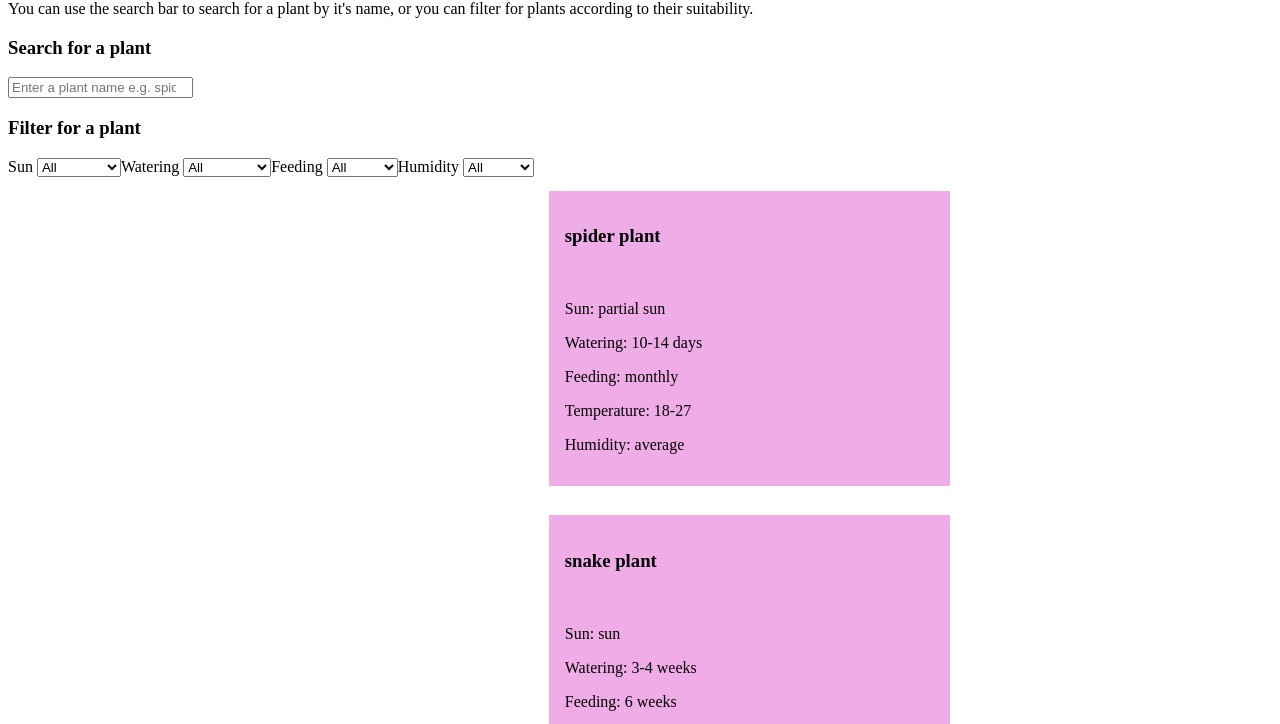
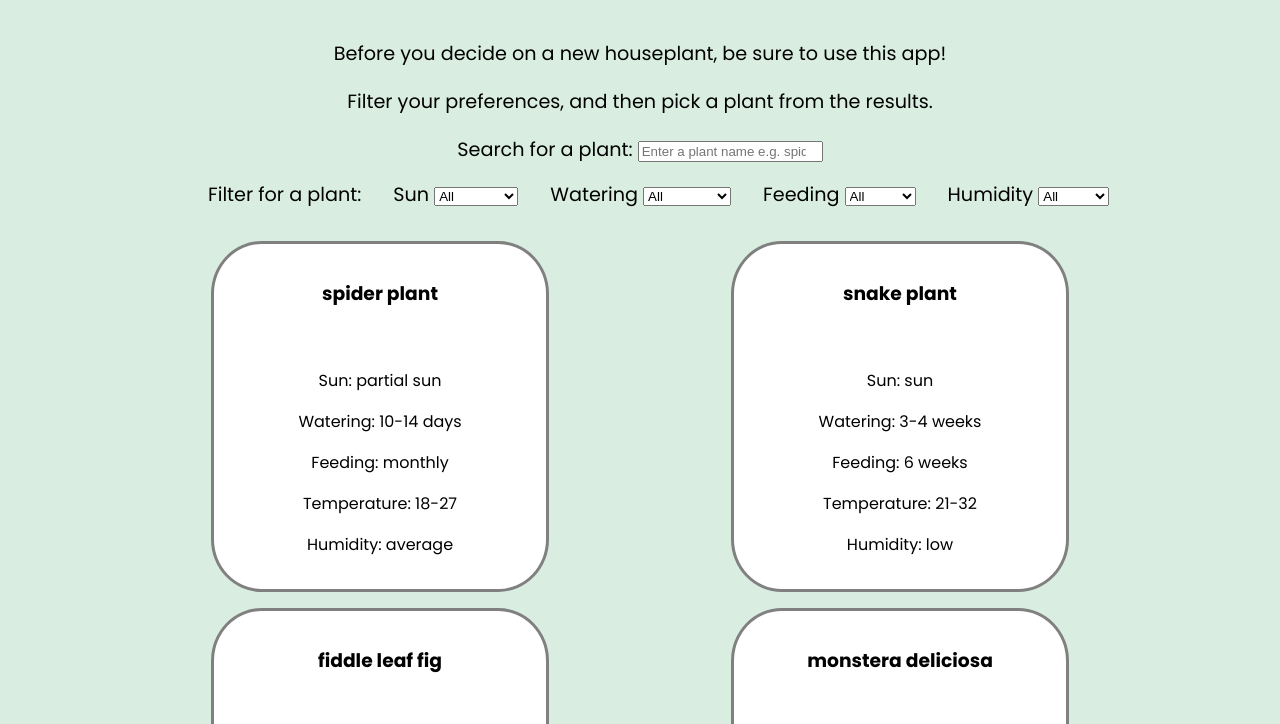
Before and after one commit to jourzy/search-plants, a plain HTML site: page index.html in a window 1280 px wide. Shown: the part 114-838 px from the top of the page. Drawn offline with Linux system fonts and the light colour scheme.

Commit message:
Created a gitignore and added styling

```diff
--- a/index.html
+++ b/index.html
@@ -5,20 +5,26 @@
     <meta name="viewport" content="width=device-width, initial-scale=1.0">
     <title>Document</title>
     <link rel="stylesheet" href="styles.css">
+    <link rel="preconnect" href="https://fonts.googleapis.com">
+    <link rel="preconnect" href="https://fonts.gstatic.com" crossorigin>
+    <link href="https://fonts.googleapis.com/css2?family=Poppins:ital,wght@0,
+                100;0,200;0,300;0,400;0,500;0,600;0,700;0,800;0,900;1,100;1,
+                200;1,300;1,400;1,500;1,600;1,700;1,800;1,900&display=swap"
+                rel="stylesheet">
 </head>
 <body>
     <header>
-        <h1>How not to kill your houseplants!</h1>
-        <p>Use this app to find information on how to care for the most common houseplants.</p>
-        <p>You can use the search bar to search for a plant by it's name, or you can filter for plants according to their suitability.</p>
+        <h1>🪴Find your perfect houseplant!🪴</h1>
+        <p>Before you decide on a new houseplant, be sure to use this app!</p>
+        <p>Filter your preferences, and then pick a plant from the results.</p>
       </header>
 
       <section id="searchArea">
-        <h3>Search for a plant</h3>
+        <label for="search">Search for a plant:</label>
         <input type="search" id="search" placeholder="Enter a plant name e.g. spider plant">
       </section>
       <section id="filterArea">
-        <h3>Filter for a plant</h3>
+        <p id="filterLabel">Filter for a plant:</p>
         <section class="filter">
           <label for="sun">Sun</label>
           <select id="sun">
@@ -44,9 +50,13 @@
            </select>
         </section>
 
+
       </section>
       <br>
-      <section id="displayArea" class="responsive-container"></section>
+      <br>
+      <section id="displayArea" class="container">
+
+      </section>
 
     <script src="index.js"></script>
 
--- a/index.js
+++ b/index.js
@@ -73,8 +73,6 @@ function getValues(allKeys, arrayOfObjects) {
 const plantsValues = getValues(plantsKeys, plants);
 // console.log(plantsValues);
 
-// put all select elements into an object
-const selections = document.getElementsByTagName("select");
 
 // function to add options to the select elements
 function addOptions(arrayOfObjects, selections) {
@@ -104,11 +102,16 @@ function addOptions(arrayOfObjects, selections) {
 }
 }
 
+// put all select elements into an object
+const selections = document.getElementsByTagName("select");
+
+// call the function to add the options to all the select elements
 addOptions(plantsValues, selections);
 
 // create some helper functions to reduce repetition of code
 function displayObjects(arrayOfObjects) {
   const displayArea = document.getElementById("displayArea");
+  // clear the display every time this function is called
   displayArea.innerHTML = "";
   if (arrayOfObjects.length===0) {
     displayArea.textContent = "No plants meet this criteria";
@@ -147,12 +150,15 @@ function displayObjects(arrayOfObjects) {
   }
 }
 
+// call the function to display the plants
 displayObjects(plants);
 
+// initialise an object that will store the users' selections to filter the houseplants
 let selectedFilters = {};
+// initialise an array that will copy the original plants array and be used to filter the output
 let filteredArray = [];
 
-// i tried to add a parameter but it didnt work when i ran it
+
 // when the user changes the select elements, this function filters the output according to their selections
 function filterDisplay() {
     // storing the id of the select element (which corresponds to the keys in the plant object)
@@ -168,28 +174,6 @@ function filterDisplay() {
     // create a filtered array that is a copy of original array of objects
     // this worked with fix of || {}
     filteredArray = plants.map(a => {return {...a}});
-
-    // didnt work issues:
-    // Uncaught TypeError: Cannot convert undefined or null to object at Function.entries (<anonymous>)
-    // let filteredArray = JSON.parse(JSON.stringify(plants));
-
-    // didnt work
-    // let filteredArray = [];
-    // filteredArray.map(plants);
-
-    // didnt work issues:
-    // Uncaught TypeError: Cannot convert undefined or null to object at Function.entries (<anonymous>)
-    // let filteredArray = [];
-    // for (i = 0; i < plants.length; i++) {
-    //   filteredArray[i] = plants[i];
-    // }
-
-    // this clone didnt work
-    // Uncaught TypeError: Cannot convert undefined or null to object at Function.entries (<anonymous>)
-    // let filteredArray = [...plants];
-
-    //******************* filtered plants is not renewing!!!! */
-    //filteredArray = plants; // this is not working second time around
 
     // checking filteredArray in the console
     console.log("filtered array: ");
@@ -228,26 +212,47 @@ function filterDisplay() {
 
 // create an array of select elements that we can loop through with forEach function
 const selectList = document.querySelectorAll("select");
-// we can use forEach function to add event lsitener to all these select elements
+// we can use forEach function to add event listener to all these select elements
 selectList.forEach(elem => elem.addEventListener("change", filterDisplay))
 
 
+    // didnt work issues:
+    // Uncaught TypeError: Cannot convert undefined or null to object at Function.entries (<anonymous>)
+    // let filteredArray = JSON.parse(JSON.stringify(plants));
+
+    // didnt work
+    // let filteredArray = [];
+    // filteredArray.map(plants);
+
+    // didnt work issues:
+    // Uncaught TypeError: Cannot convert undefined or null to object at Function.entries (<anonymous>)
+    // let filteredArray = [];
+    // for (i = 0; i < plants.length; i++) {
+    //   filteredArray[i] = plants[i];
+    // }
+
+    // this clone didnt work
+    // Uncaught TypeError: Cannot convert undefined or null to object at Function.entries (<anonymous>)
+    // let filteredArray = [...plants];
+
+    //******************* filtered plants is not renewing!!!! */
+    //filteredArray = plants; // this is not working second time around
 
 // loops through each object in array and outputs the name
 // plants.forEach(plant => console.log(plant.name));
 
-const plantsNames = plants.map(plant => plant.name);
+// const plantsNames = plants.map(plant => plant.name);
 
 // console.log(plantsNames);
 
 
-const plantsAvgHumidity = plants.filter(plant => plant.humidity === "average");
+// const plantsAvgHumidity = plants.filter(plant => plant.humidity === "average");
 // console.log(plantsAvgHumidity);
 
 
 // find the number of boxes inside display area
-var element = document.getElementById("displayArea");
-var numberOfChildren = element.getElementsByTagName('article').length
+// var element = document.getElementById("displayArea");
+// var numberOfChildren = element.getElementsByTagName('article').length
 // console.log(numberOfChildren)
 
 // console.log(plants[3].name);
--- a/styles.css
+++ b/styles.css
@@ -1,27 +1,102 @@
+body {
+  width: 100%;
+  box-sizing: border-box;
+  background-color: #D9EEE1;
+  font-family: "Poppins", sans-serif;
+  margin: auto;
+
+}
+
+header, #searchArea, #filterArea {
+  text-align: center;
+  margin: 0 auto 0 auto;
+  font-size: 1.2rem;
+}
+
+h1 {
+  margin:3rem;
+}
+
+
+
 /* container */
-.responsive-container {
-    display:flex;
-    flex-wrap:wrap;
+.container {
+
+  clear: left;
+    display:grid;
+    width: 80%;
+    max-width: 90%;
+    grid-template-columns: 1fr;
+    grid-gap: 1rem;
+    margin-left: auto;
+    margin-right: auto;
   }
 
-  /* columns */
-  .responsive-container > * {
-    width:100%;
-    padding:1rem;
-  }
+
+
+
+    article {
+      background-color: white;
+      text-align: center;
+      border-radius: 15%;
+      max-width: 300px;
+      padding: 1rem;
+      margin-left: auto;
+      margin-right: auto;
+      border: .2rem solid grey;
+
+    }
+
+
 
   /* tablet breakpoint */
-  @media (min-width:500px) {
-      .responsive-container > * {
-          width: 50%;
-  }
+  @media (min-width:600px) {
+
+    #filterLabel, .filter {
+      float: left;
+      margin: 1rem;
+    }
+
+    .container {
+      padding-top: 1rem;
+      max-width: 100%;
+      grid-template-columns: 1fr 1fr;
+      justify-content: space-between;
+      align-content: space-around;
+
+    }
+
+    article {
+      min-width: 200px;
+      max-width: 300px;
+    }
+
+    #filterArea {
+      max-width: 100%;
+
+      margin-left: 15%;
+    }
 }
 
+  /* laptop breakpoint */
+  @media (min-width:768px) {
     article {
-      background-color: #EFACE6;
-      margin: 2%;
-    }
+      min-width: 300px;
+      max-width: 350px;
 
-    .filter {
-      float: left;
-    }
+}
+}
+
+  /* large screen breakpoint */
+  @media (min-width:992px) {
+    article {
+
+}
+}
+
+  /* XL screen breakpoint */
+  @media (min-width:1200px) {
+    article {
+
+}
+}
```
Also changed, not shown: 1 other file.
